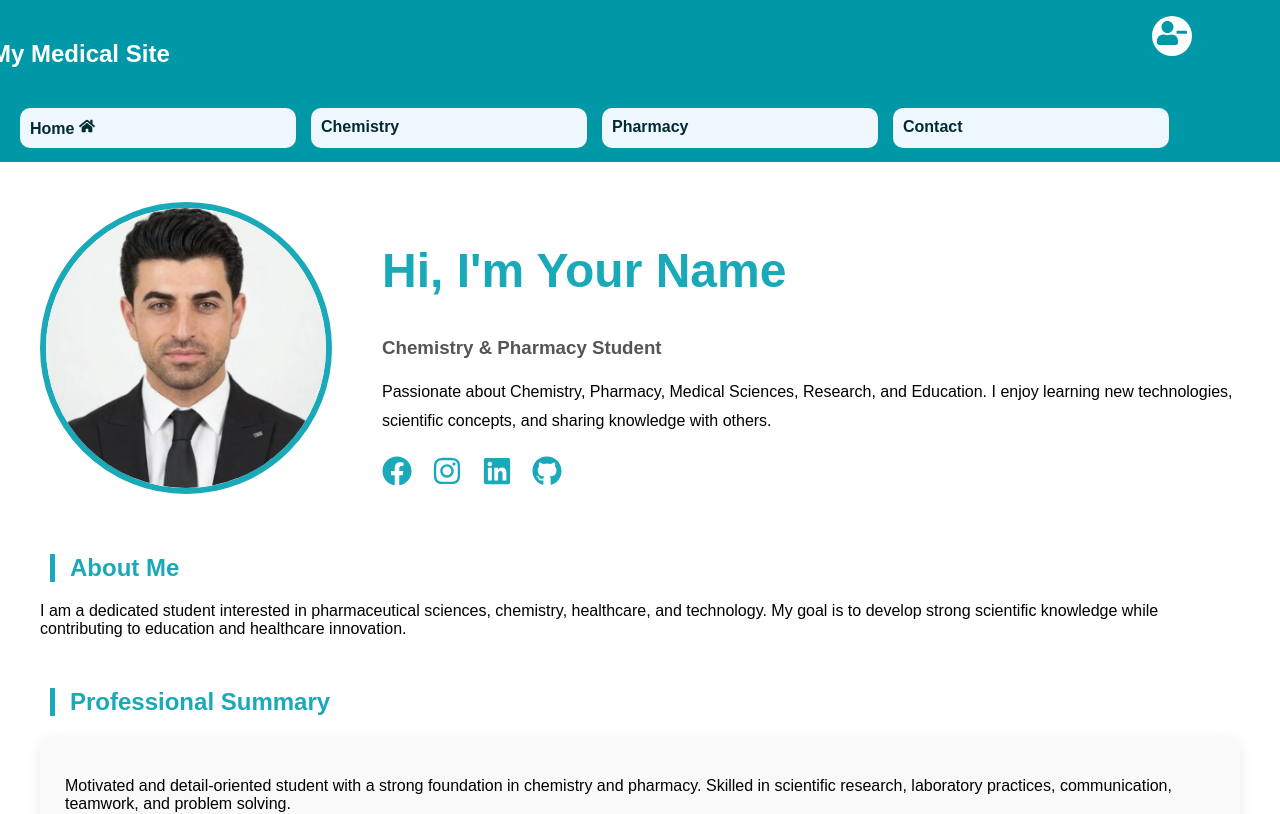
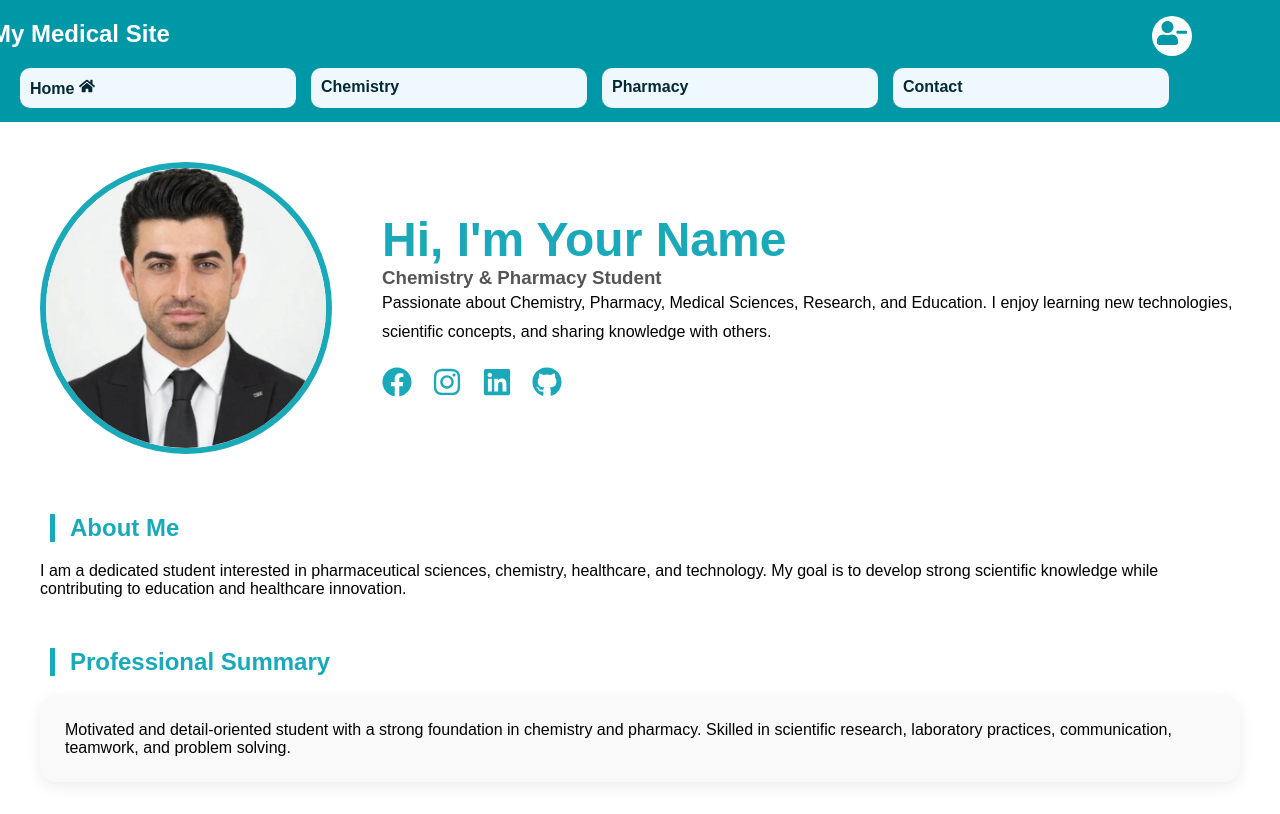
Before and after one commit to walid-ghaziy/mohamed_mostafa, a React (Create React App) app: page / in a window 1280 px wide. Shown: the top 814 px of the page. Built offline with nearby package versions, Linux system fonts and the light colour scheme.

Commit message:
Add global reset styles to Header.css
Add global reset styles for margin and padding

```diff
--- a/src/componet/Header.css
+++ b/src/componet/Header.css
@@ -1,4 +1,7 @@
-
+*{
+  margin:0px;
+  padding:0px;
+}
 .header {
   background: #0097a7;
   color: white;
```
